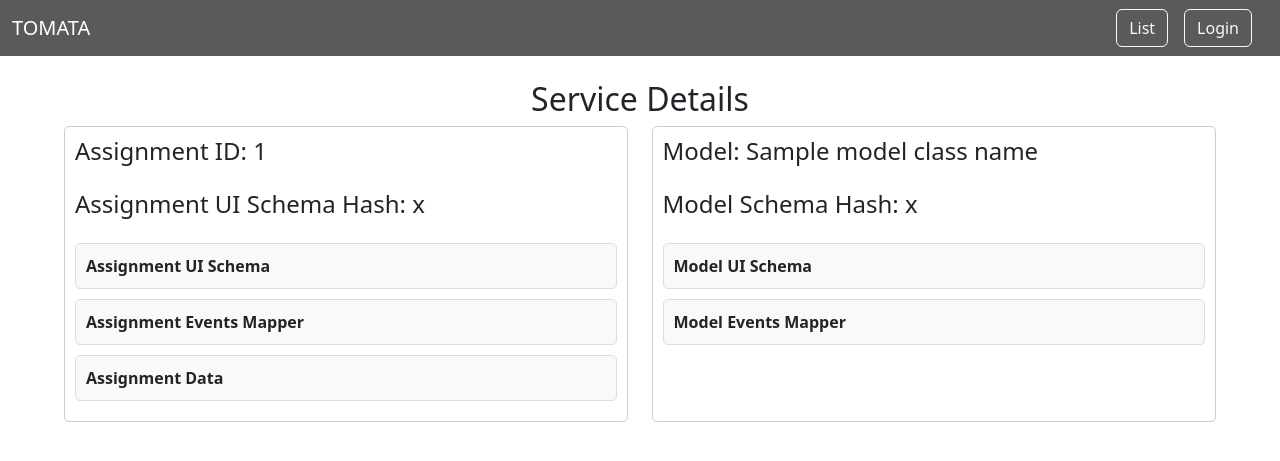
After one commit to vitalik-svt/tomata, a FastAPI app: template app/templates/service/schema.html in a window 1280 px wide. The commit adds this page. Shown: the top 461 px of the page. Run offline with FastAPI, Linux system fonts and the light colour scheme; the template is opened without the code that fills it: most values are stand-ins (such as "Sample title", 1, 10 or a date in 2020); parts of the project's set-up code (start-up, migrations or seed data) failed here and were passed over; some libraries are stand-ins or nearby versions.

Commit message:
added schema service path and buttons

```diff
--- a/app/templates/assignment/edit.html
+++ b/app/templates/assignment/edit.html
@@ -18,6 +18,7 @@
             <button type="button" class="btn btn-primary btn-custom mx-2" onclick="createNewVersion('{{ assignment.id }}')">Fork new version</button>
             <button class="btn btn-secondary btn-custom mx-2" onclick="viewAssignment('{{ assignment.id }}')">View Assignment</button>
             <button class="btn btn-danger btn-custom mx-2" onclick="deleteAssignment('{{ assignment.id }}')">Delete Assignment</button>
+            <a href="/service/schema/{{ assignment.id }}" class="btn btn-warning btn-custom mx-2" target="_blank">Schema</a>
         </div>
     </div>
 </div>
--- a/app/templates/assignment/list.html
+++ b/app/templates/assignment/list.html
@@ -5,7 +5,7 @@
 {% endblock %}
 
 {% block content %}
-<div class="container mt-4" style="max-width: 70%;">
+<div class="container mt-4" style="max-width: 80%;">
 
     {% if grouped_assignments %}
         <h5 class="text-center">List of All Assignments</h5>
@@ -68,6 +68,7 @@
                                 <button onclick="createNewVersion('{{ assignment.id }}')" class="btn btn-primary btn-sm flex-fill">Fork</button>
                                 <button onclick="viewAssignment('{{ assignment.id }}')" class="btn btn-secondary btn-sm flex-fill">View</button>
                                 <button onclick="deleteAssignment('{{ assignment.id }}')" class="btn btn-danger btn-sm flex-fill">Delete</button>
+                                <a href="/service/schema/{{ assignment.id }}" class="btn btn-warning btn-sm flex-fill" target="_blank">Schema</a>
                             </div>
                         </td>
                     </tr>
--- a/app/templates/error.html
+++ b/app/templates/error.html
@@ -1,6 +1,4 @@
 {% extends "base.html" %}
-
-{
 
 {% block title %}
 <title>Error</title>
--- /dev/null
+++ b/app/templates/service/schema.html
@@ -0,0 +1,117 @@
+{% extends "base.html" %}
+
+{% block title %}
+<title>Schema</title>
+{% endblock %}
+
+{% block styles %}
+    <style>
+        .json-block {
+            margin-bottom: 10px;
+            padding: 10px;
+            border: 1px solid #ddd;
+            border-radius: 5px;
+            background-color: #f9f9f9;
+            cursor: pointer;
+        }
+        .json-content {
+            display: none;
+            margin-top: 10px;
+            white-space: pre-wrap;
+            background-color: #f1f1f1;
+            padding: 10px;
+            border-radius: 5px;
+            border: 1px solid #ddd;
+            font-family: monospace;
+        }
+        .json-block.opened .json-content {
+            display: block;
+        }
+        .json-block:hover {
+            background-color: #e6e6e6;
+        }
+        .section {
+            margin-bottom: 20px;
+            padding: 10px;
+            border: 1px solid #ccc;
+            border-radius: 5px;
+        }
+        .container {
+            max-width: 90%;
+            margin: 0 auto;
+        }
+        .row {
+            display: flex;
+            justify-content: space-between;
+            gap: 2px;
+        }
+        .col-md-6 {
+            width: 49%;
+        }
+    </style>
+{% endblock %}
+
+{% block content %}
+<div class="container mt-4">
+
+    <h2 class="text-center">Service Details</h2>
+
+    <div class="row">
+        <!-- Left Column -->
+        <div class="section col-md-6">
+            <h4 class="mb-4">Assignment ID: {{ assignment_id }}</h4>
+            <h4 class="mb-4">Assignment UI Schema Hash: {{ assignment_ui_schema_hash }}</h4>
+
+            <div class="json-block" onclick="toggleJsonBlock(this)">
+                <strong>Assignment UI Schema</strong>
+                <div class="json-content">
+                    <pre>{{ assignment_ui_schema }}</pre>
+                </div>
+            </div>
+
+            <div class="json-block" onclick="toggleJsonBlock(this)">
+                <strong>Assignment Events Mapper</strong>
+                <div class="json-content">
+                    <pre>{{ events_mapper }}</pre>
+                </div>
+            </div>
+
+            <div class="json-block" onclick="toggleJsonBlock(this)">
+                <strong>Assignment Data</strong>
+                <div class="json-content">
+                    <pre>{{ assignment_data }}</pre>
+                </div>
+            </div>
+        </div>
+
+        <!-- Right Column -->
+        <div class="section col-md-6">
+            <h4 class="mb-4">Model: {{ model_class_name }}</h4>
+            <h4 class="mb-4">Model Schema Hash: {{ assignment_ui_schema_hash_cls }}</h4>
+
+            <div class="json-block" onclick="toggleJsonBlock(this)">
+                <strong>Model UI Schema</strong>
+                <div class="json-content">
+                    <pre>{{ assignment_ui_schema_cls }}</pre>
+                </div>
+            </div>
+
+            <div class="json-block" onclick="toggleJsonBlock(this)">
+                <strong>Model Events Mapper</strong>
+                <div class="json-content">
+                    <pre>{{ events_mapper_cls }}</pre>
+                </div>
+            </div>
+        </div>
+    </div>
+
+</div>
+
+<script>
+    function toggleJsonBlock(element) {
+        // Toggle the 'opened' class to show/hide the JSON content
+        element.classList.toggle('opened');
+    }
+</script>
+
+{% endblock %}
```
Also changed, not shown: app/core/routes/service.py (+21 -32 lines).
